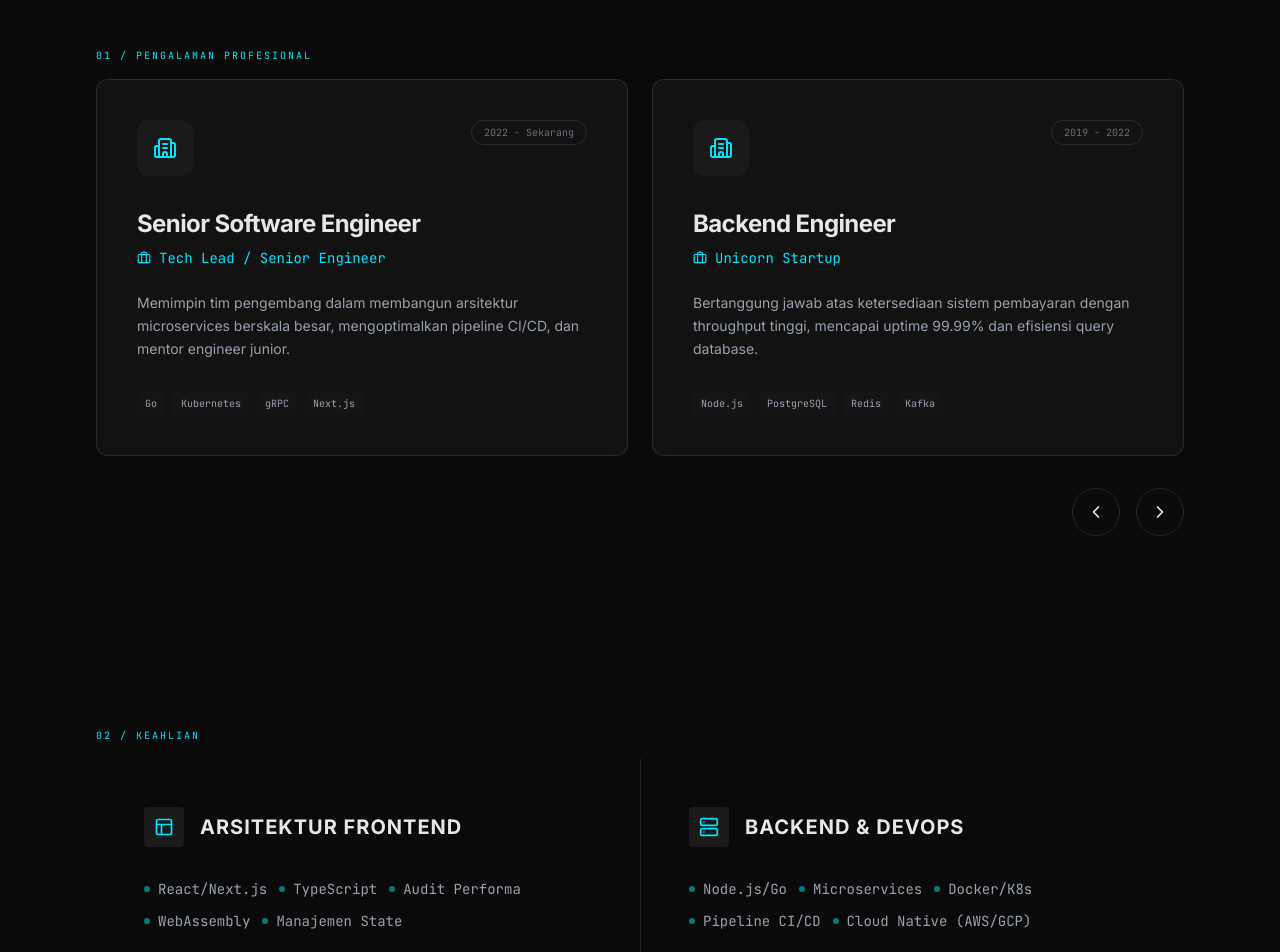
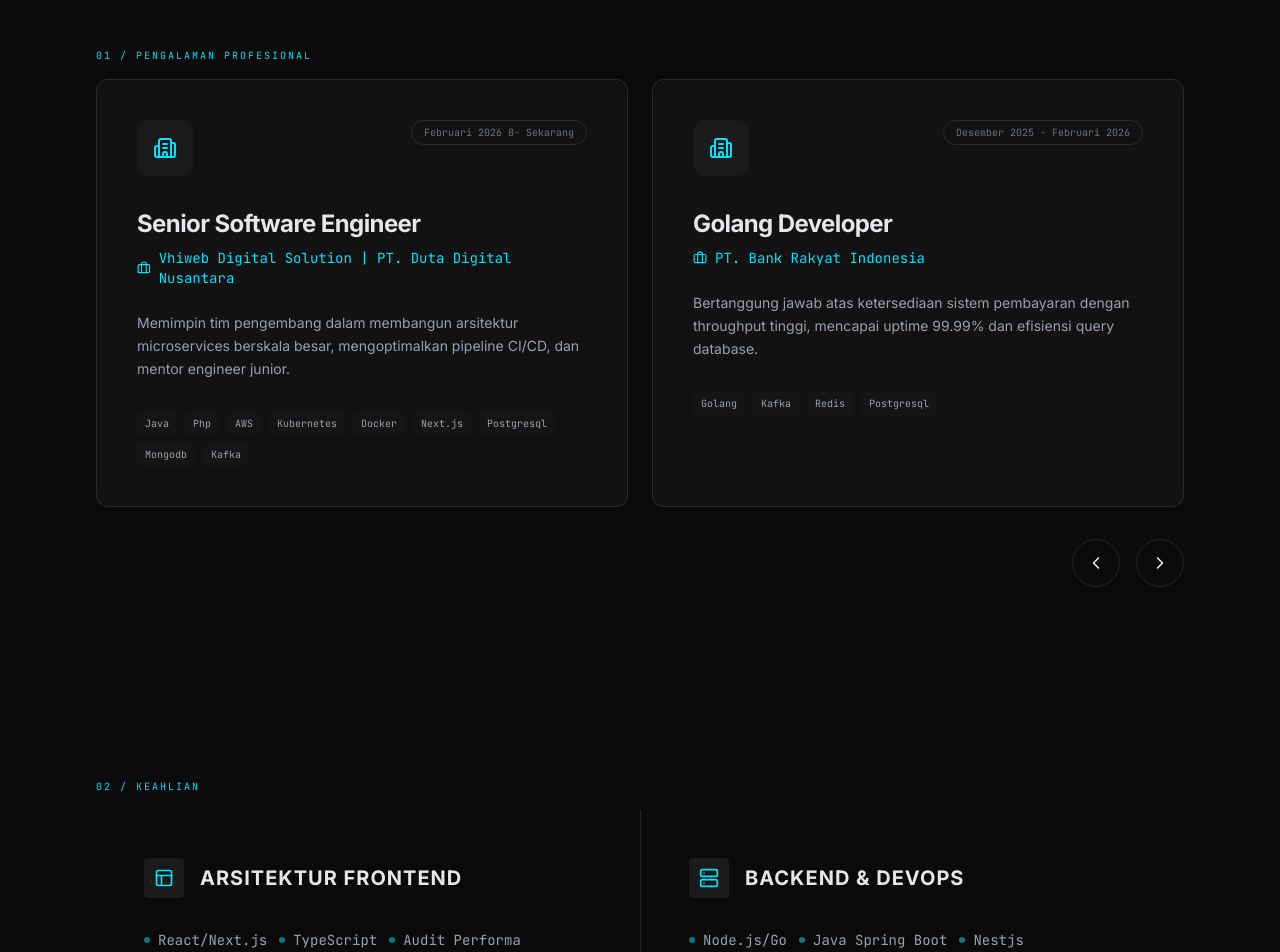
Before and after one commit to dzaka-eryan/dzaka-eryan, a React (Vite) app: page / in a window 1280 px wide. Shown: the part 1440-2392 px from the top of the page. Built offline with nearby package versions, Linux system fonts and the light colour scheme.

Commit message:
update experience

```diff
--- a/src/components/Experience.tsx
+++ b/src/components/Experience.tsx
@@ -5,26 +5,41 @@ import { ChevronLeft, ChevronRight, Building2, Briefcase } from 'lucide-react';
 
 const experiences = [
   {
-    company: "Tech Lead / Senior Engineer",
-    period: "2022 - Sekarang",
+    company: "Vhiweb Digital Solution | PT. Duta Digital Nusantara",
+    period: "Februari 2026 ß- Sekarang",
     role: "Senior Software Engineer",
     desc: "Memimpin tim pengembang dalam membangun arsitektur microservices berskala besar, mengoptimalkan pipeline CI/CD, dan mentor engineer junior.",
-    tech: ["Go", "Kubernetes", "gRPC", "Next.js"]
+    tech: ["Java", "Php", "AWS", "Kubernetes", "Docker", "Next.js", "Postgresql", "Mongodb", "Kafka"]
   },
   {
-    company: "Unicorn Startup",
-    period: "2019 - 2022",
-    role: "Backend Engineer",
+    company: "PT. Bank Rakyat Indonesia",
+    period: "Desember 2025 - Februari 2026",
+    role: "Golang Developer",
     desc: "Bertanggung jawab atas ketersediaan sistem pembayaran dengan throughput tinggi, mencapai uptime 99.99% dan efisiensi query database.",
-    tech: ["Node.js", "PostgreSQL", "Redis", "Kafka"]
+    tech: ["Golang", "Kafka", "Redis", "Postgresql"]
   },
   {
-    company: "Software Agency",
-    period: "2017 - 2019",
-    role: "Fullstack Developer",
-    desc: "Membangun lebih dari 10 produk digital dari tahap MVP hingga peluncuran pasar untuk klien internasional.",
-    tech: ["React", "Python", "Docker", "AWS"]
+    company: "PT. Pertamina Bina Medika IHC",
+    period: "Maret 2023 - November 2025",
+    role: "Senior Software Engineer",
+    desc: "Membangun sistem manajemen data dan analisis performa rumah sakit, memimpin migrasi sistem lama ke teknologi modern, serta berkontribusi pada platform kesehatan digital nasional.",
+    tech: ["Nodejs", "Golang", "Kubernetes", "Postgresql", "AWS", "GCP", "Docker"]
+  },
+  {
+    company: "PT. Lemonilo Indonesia Sehat",
+    period: "November 2020 - Februari 2023",
+    role: "Senior Software Engineer",
+    desc: "Memperkuat platform e-commerce dengan fitur baru dan peningkatan kinerja. Mengembangkan sistem manajemen inventaris dan logistik untuk mendukung ekspansi bisnis.",
+    tech: ["Nodejs", "Golang", "Expressjs", "React", "Ant Design", "GCP", "Docker", "Typescript"]
+  },
+  {
+    company: "PT. People Intelligence Indonesia | Greatday",
+    period: "September 2018 - Oktober 2020",
+    role: "Software Engineer",
+    desc: "Memperkuat platform HR dengan fitur baru dan peningkatan kinerja. Mengembangkan sistem manajemen inventaris dan logistik untuk mendukung ekspansi bisnis.",
+    tech: ["Nodejs", "Nestjs", "React", "Typescript", "GCP", "Docker", "Typescript"]
   }
+
 ];
 
 export default function Experience() {
--- a/src/components/Hero.tsx
+++ b/src/components/Hero.tsx
@@ -20,7 +20,7 @@ export default function Hero() {
         >
           <span className="w-2 h-2 rounded-full bg-brand-accent animate-pulse" />
           <span className="text-[10px] md:text-sm font-mono uppercase tracking-[0.2em] text-gray-400">
-            Senior Software Engineer • 7+ Tahun Pengalaman
+            Senior Software Engineer • Backend Engineer • Cloud Architecture
           </span>
         </motion.div>
 
--- a/src/components/Skills.tsx
+++ b/src/components/Skills.tsx
@@ -31,7 +31,7 @@ const skillGroups = [
   {
     category: "Backend & DevOps",
     icon: <Server size={20} />,
-    skills: ["Node.js/Go", "Microservices", "Docker/K8s", "Pipeline CI/CD", "Cloud Native (AWS/GCP)"]
+    skills: ["Node.js/Go", "Java Spring Boot", "Nestjs", "Microservices", "Docker/K8s", "Pipeline CI/CD", "Cloud Native (AWS/GCP)"]
   },
   {
     category: "Database",
```
